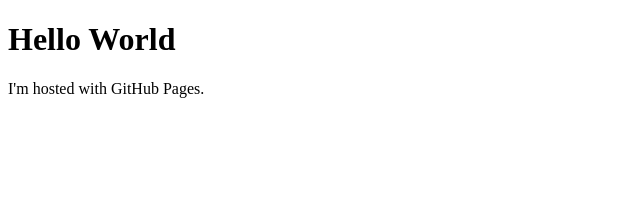
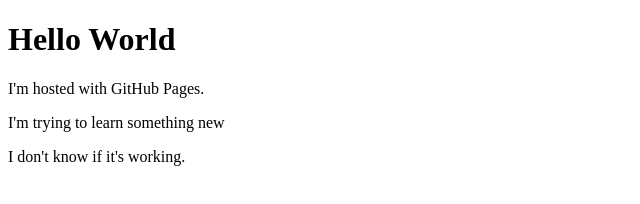
Before and after one commit to jennamowbray/jennamowbray.github.io, a plain HTML site: page Index.html in a window 1280 px wide. Shown: the whole page, without its empty margins (0-640 px from the left). Drawn offline with Linux system fonts and the light colour scheme.

Commit message:
Update Index.html

```diff
--- a/Index.html
+++ b/Index.html
@@ -3,5 +3,7 @@
 <body>
 <h1>Hello World</h1>
 <p>I'm hosted with GitHub Pages.</p>
+  <p>I'm trying to learn something new</p>
+  <p>I don't know if it's working.</p>
 </body>
 </html>
```
